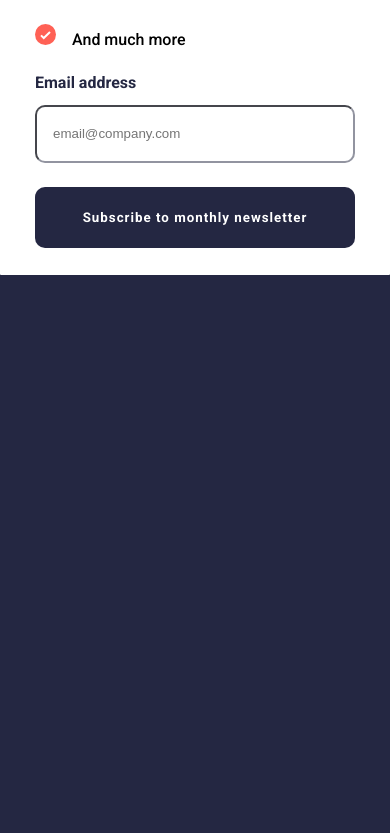
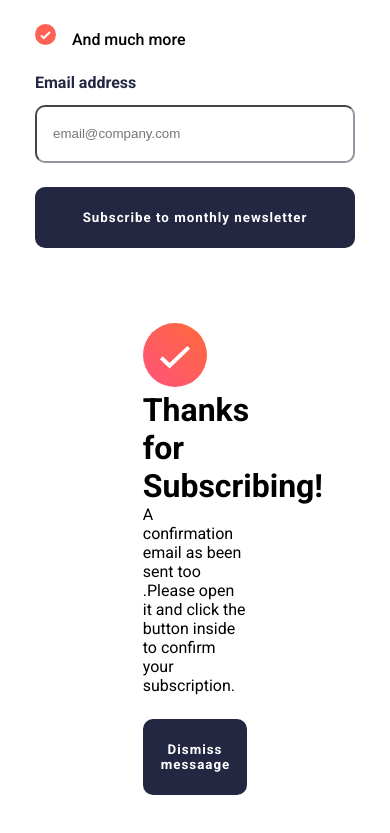
Before and after one commit to IderaNimah/Newsletter_sign_in, a plain HTML site: page index.html in a window 390 px wide. Shown: the part 569-1402 px from the top of the page. Before the commit the page ends 844 px from the top, so only its background shows below. Drawn offline with Linux system fonts and the light colour scheme; a web font is replaced by a local one.

Commit message:
subscription

```diff
--- a/index.html
+++ b/index.html
@@ -10,20 +10,20 @@
       type="image/x-icon"
     />
     <link rel="stylesheet" href="./styles.css" />
-    <!-- <script src="./script.js" defer></script> -->
+    <script src="./script.js" defer></script>
   </head>
   <body>
     <main>
       <div class="main_container">
         <div class="mobile_image">
-        <img src="./images/illustration-sign-up-mobile.svg">
+          <img src="./images/illustration-sign-up-mobile.svg" />
         </div>
         <div class="container_one">
           <h1>Stay Updated!</h1>
           <p>Join 60,000+ product managers receiving monthly updates on:</p>
           <p>
-          <span><img src="./images/icon-list.svg" /></span>Product discovery and
-          building what matters
+            <span><img src="./images/icon-list.svg" /></span>Product discovery
+            and building what matters
           </p>
           <p>
             <span><img src="./images/icon-list.svg" /></span>Measuring to ensure
@@ -35,7 +35,7 @@
 
           <div class="input_field">
             <label for="email" class="text">Email address</label>
-            <input type="text" placeholder="email@company.com">
+            <input type="text" placeholder="email@company.com" />
           </div>
 
           <button id="submit">Subscribe to monthly newsletter</button>
@@ -46,13 +46,14 @@
       </div>
       <!-- second_page -->
       <div class="thank_you hidden">
-        <img src="./images/icon-success.svg">
+        <img src="./images/icon-success.svg" />
         <h1>Thanks for Subscribing!</h1>
-        <p>A confirmation email as been sent too <span></span>.Please open it and click the button inside to confirm your subscription.</p>
+        <p>
+          A confirmation email as been sent too <span></span>.Please open it and
+          click the button inside to confirm your subscription.
+        </p>
         <button>Dismiss messaage</button>
       </div>
     </main>
-
-    <script src="./script.js"></script>
   </body>
 </html>
--- a/script.js
+++ b/script.js
@@ -3,6 +3,7 @@ const submitButton = document.getElementById("submit");
 const mainContainer = document.querySelector(".main_container");
 console.log("thanksConfirmation");
 
+
 submitButton.addEventListener("click", () => {
     thanksConfirmation.classList.remove("hidden")
     mainContainer.style.display="none"
--- a/styles.css
+++ b/styles.css
@@ -76,13 +76,22 @@ button {
 .mobile_image img {
   display: none;
 }
+.thank_you{
+    margin: 15rem auto;
+    width: 35%;
+    background-color: var(--White);
+    padding: 1rem;
+    border-radius: 20px;
+}
 .hidden{
     display: none;
+    margin-top: -21rem;
 }
 @media screen and (max-width: 428px) {
     body{
         padding: 0;
         margin: 0;
+        background-color: var(--White);
     }
   .main_container {
     margin: 0 auto;
@@ -119,4 +128,8 @@ button {
   button{
     width: 100%;
   }
+  .hidden{
+    display: block;
+    margin-top: 2rem;
+  }
 }
```
Lines whose indentation alone changed are shown as unchanged.
